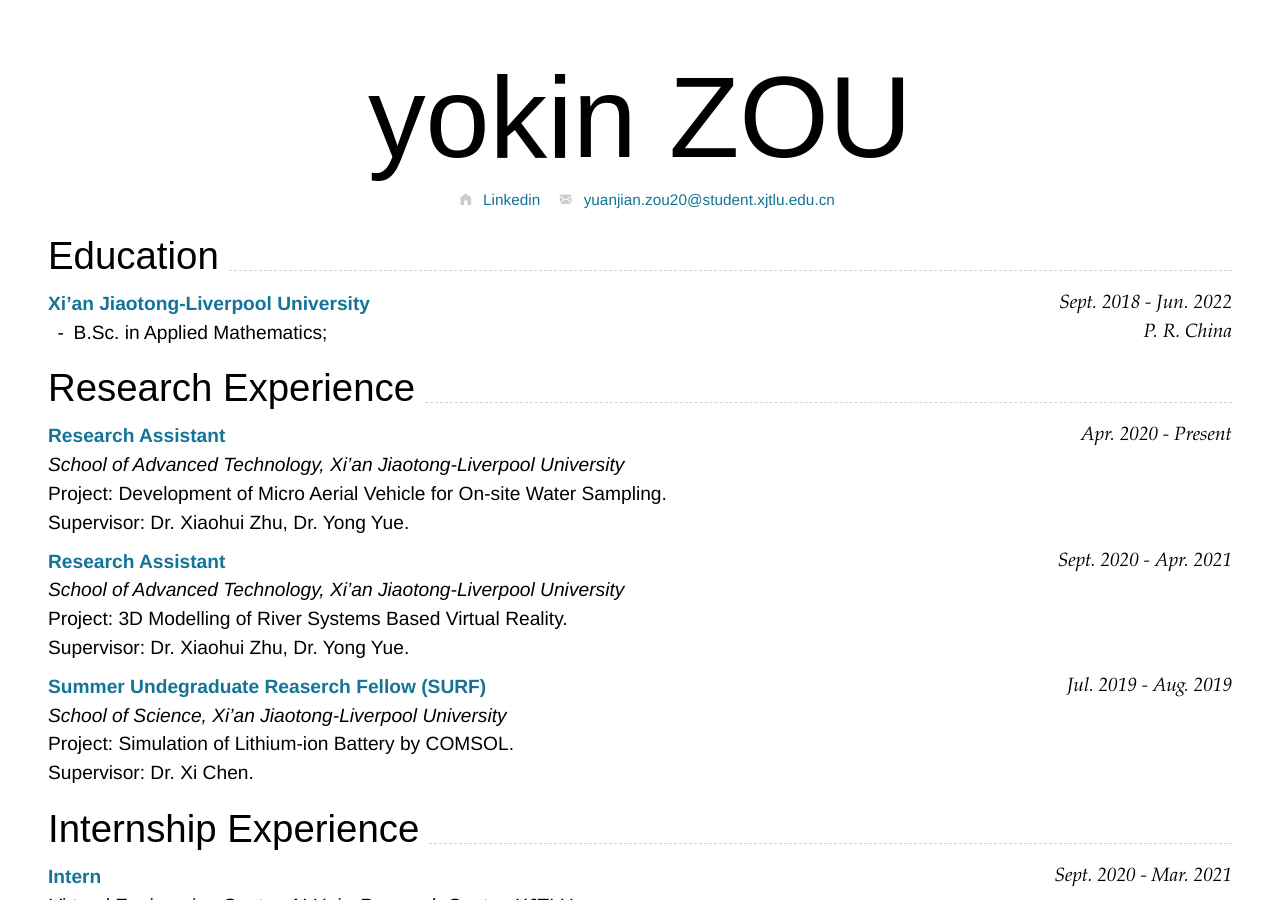
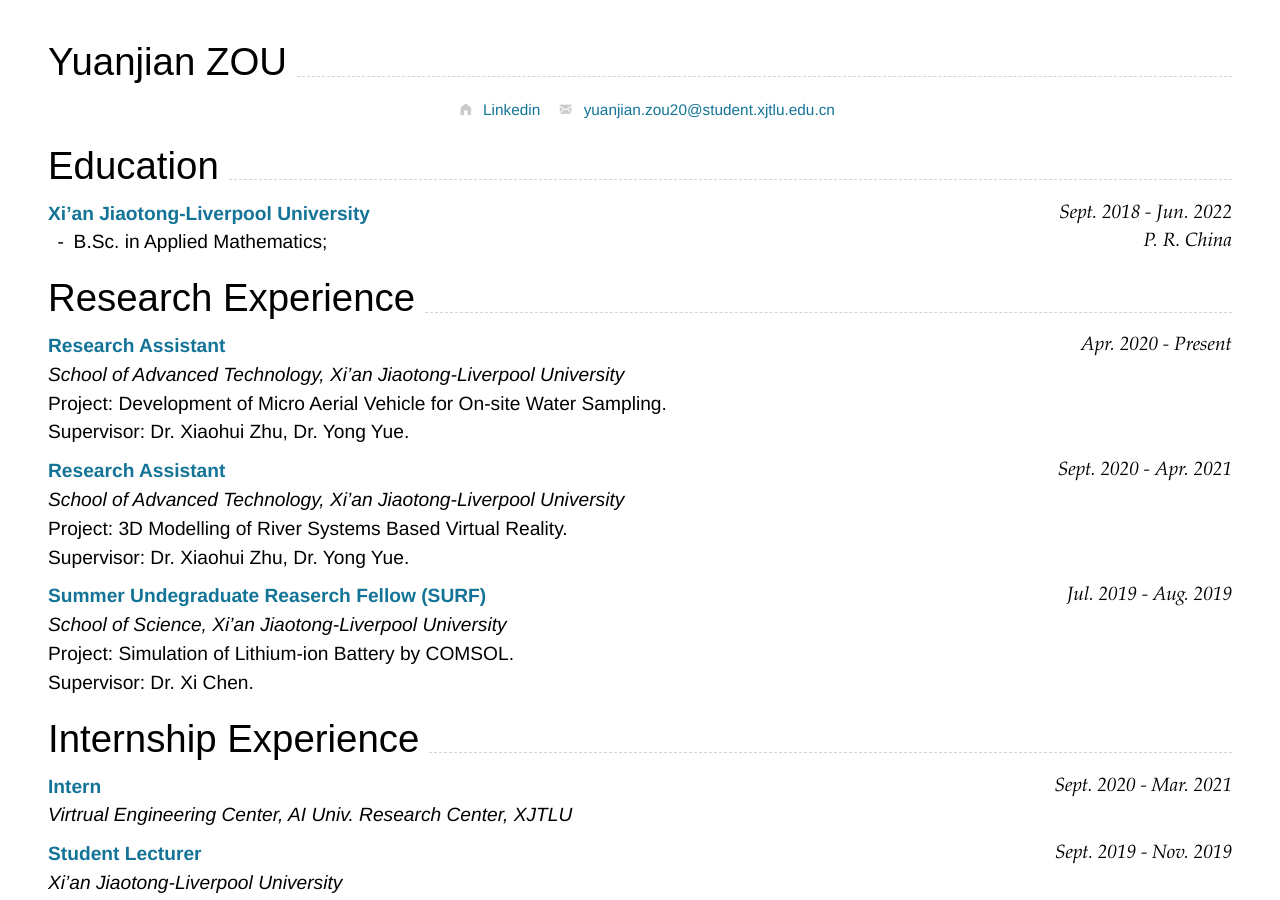
Before and after one commit to yuanjianzou/cv, a Jekyll site: the page built from index.md, in a window 1280 px wide and 900 px high. Built offline with Jekyll 4.4.1, drawn with Linux system fonts in a browser that asks for light colours; nearby versions of some CDN libraries.

Commit message:
Update index.md

```diff
--- a/index.md
+++ b/index.md
@@ -8,7 +8,7 @@ homepage:
   url: https://www.linkedin.com/in/yuanjianzou/
   text: Linkedin
 ---
-# yokin **ZOU**
+## Yuanjian ZOU
 <!--
 include contact information from the front matter
 Supported arguments:
```
